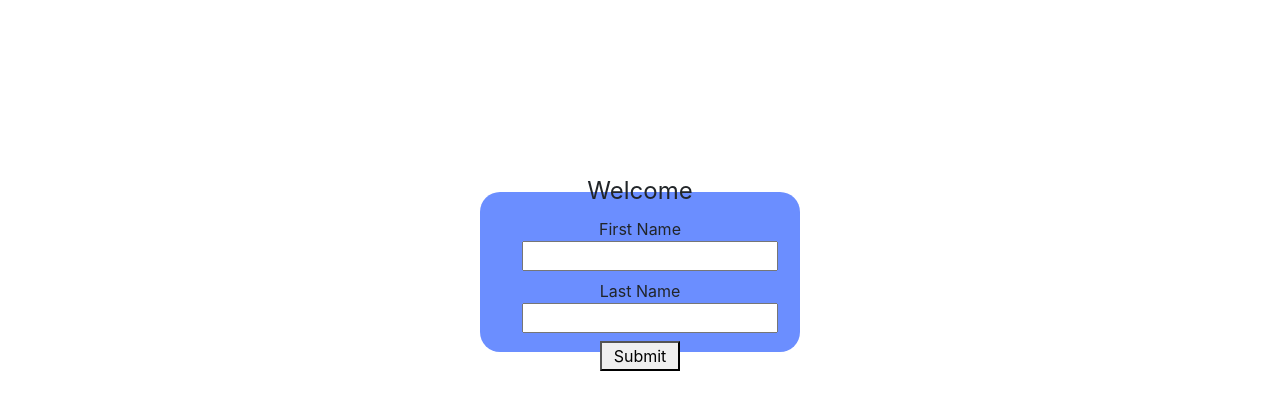
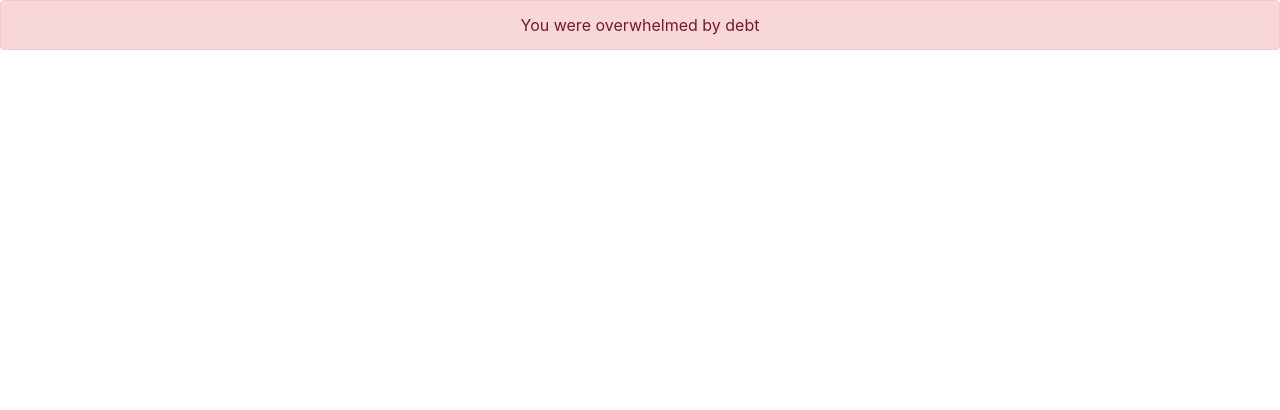
Before and after one commit to rigrergl/Financial-Atlas, a React (Create React App) app: page /lose in a window 1280 px wide. Shown: the top 410 px of the page. Built offline with nearby package versions, Linux system fonts and the light colour scheme.

Commit message:
redirection to lose screen

```diff
--- a/src/App.js
+++ b/src/App.js
@@ -5,6 +5,8 @@ import ReactDOM from "react-dom";
 import "./index.css";
 import MonthlyView from "./components/MonthlyView/MonthlyView";
 import reportWebVitals from "./reportWebVitals";
+import Win from "./components/EndPages/Win"
+import Lose from "./components/EndPages/Lose"
 
 import { BrowserRouter as Router, Switch, Route, Link } from "react-router-dom";
 
@@ -16,11 +18,19 @@ function App() {
           {/* A <Switch> looks through its children <Route>s and
             renders the first one that matches the current URL. */}
           <Switch>
-            <Route path="/monthlyView">
+            <Route exact path="/monthlyView">
               <MonthlyView />
             </Route>
 
-            <Route path="/">
+            <Route exact path="/lose">
+              <Lose />
+            </Route>
+
+            <Route exact path="/win">
+              <Win />
+            </Route>
+
+            <Route exact path="/">
                <Login />
             </Route>
           </Switch>
--- /dev/null
+++ b/src/components/EndPages/Lose.js
@@ -0,0 +1,13 @@
+import React from 'react'
+import Alert from "react-bootstrap/Alert"
+
+export default function
+() {
+    return (
+        <div>
+            <Alert variant="danger">
+                You were overwhelmed by debt
+            </Alert>
+        </div>
+    )
+}
--- a/src/components/MonthlyView/MonthlyView.js
+++ b/src/components/MonthlyView/MonthlyView.js
@@ -1,4 +1,5 @@
 import React from "react";
+import { useHistory  } from "react-router-dom";
 
 //Bootsrap components
 import Button from "react-bootstrap/Button";
@@ -29,6 +30,8 @@ export default function MonthlyView() {
   let isSavingsOpen = round === 0;
   const MONTHLY_INCOME = 1000;
   const MAX_DEBT = 25000;
+  const MONTHLY_DEBT = 5000;
+  let history = useHistory();
 
   // const converter = 1;
   // const roundNumber = round / converter;
@@ -48,6 +51,7 @@ export default function MonthlyView() {
 
     earnIncome();
     checkLost();
+    accrueDebt();
   };
 
   const earnIncome = () => {
@@ -57,8 +61,18 @@ export default function MonthlyView() {
     }
   }
 
+  const accrueDebt = () => {
+
+    let i;
+    for(i = 0; i < MONTHLY_DEBT; i++)
+      dispatch(incrementDebt());
+  }
+
   const checkLost = () => {
-      //TODO
+      if(debt > MAX_DEBT){
+        console.log("lost")
+        history.push('/lose')
+      }
   }
 
   return (
```
Also changed, not shown: src/components/EndPages/Win.js (added).
